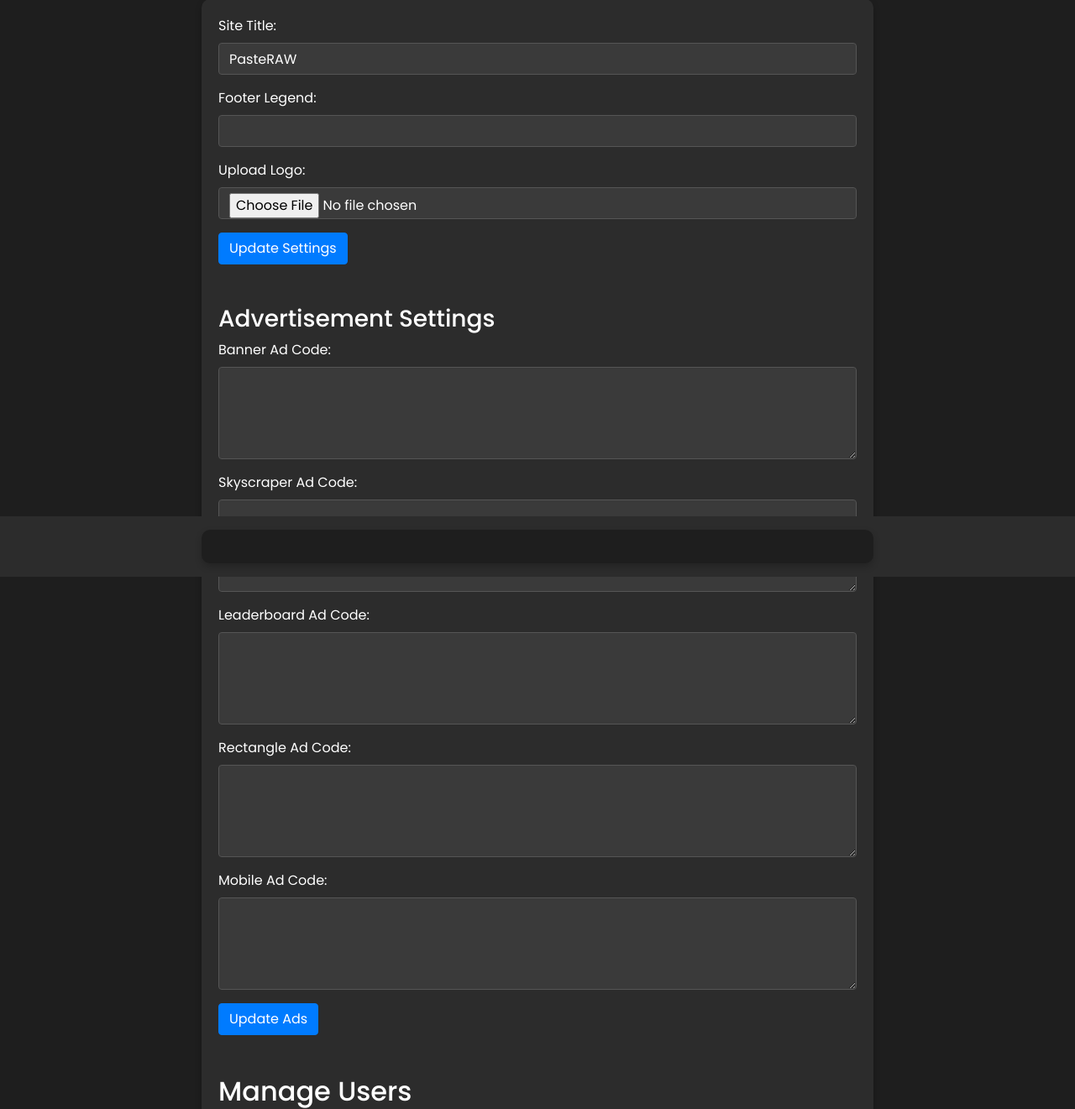
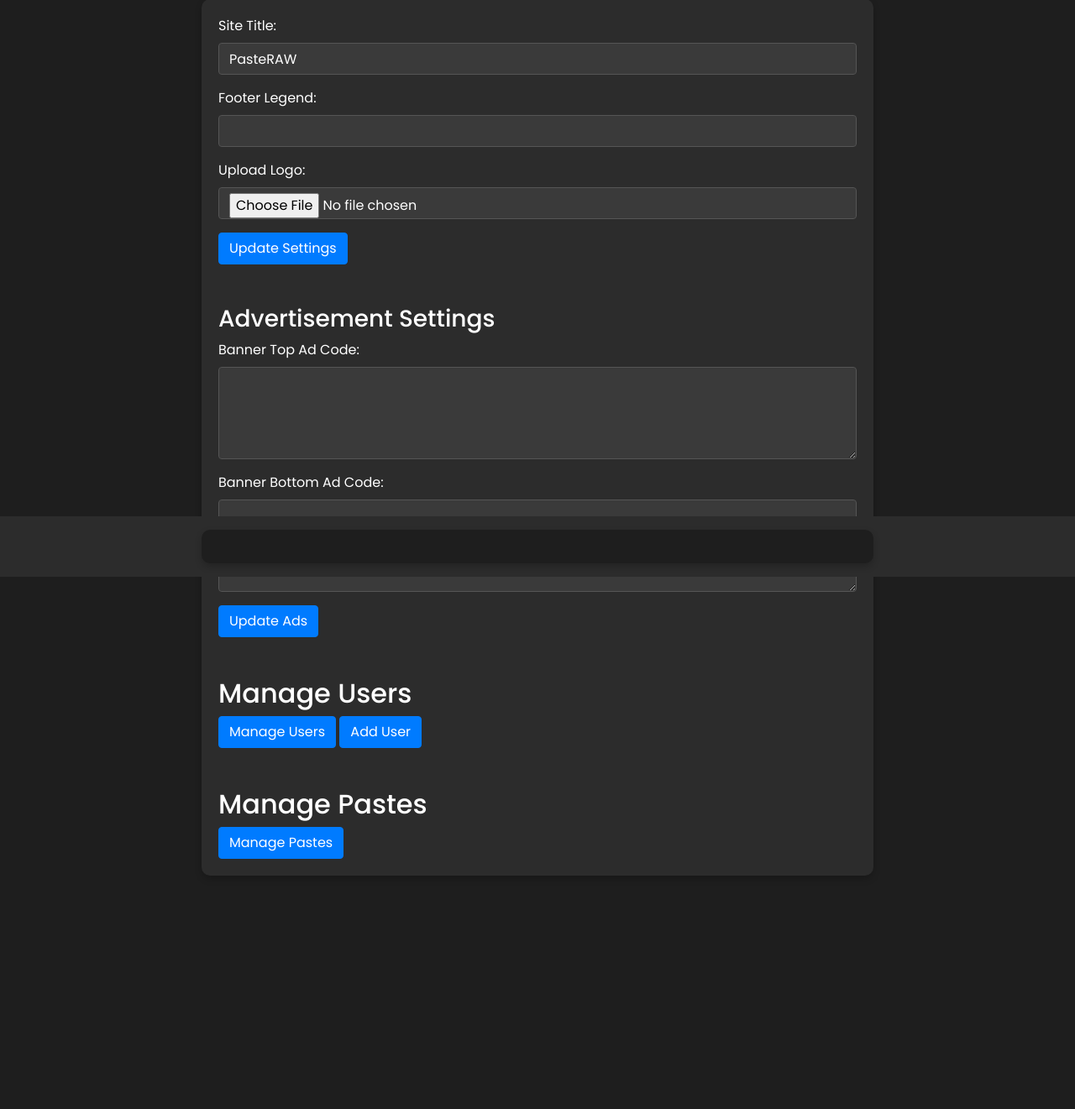
Before and after one commit to javiermzelaya/PasteRAW, a PHP site: page /admin_panel.php in a window 1280 px wide. Shown: the part 113-1434 px from the top of the page at 84% size. After the commit the page ends 1156 px from the top, so only its background shows below. Run offline with PHP 8.4, Linux system fonts and the light colour scheme; the visitor is signed in with stand-in values (Sample User, id 1); data comes from the database, SQL or seed files in the repository; a stand-in replaces the project's code that opens the database connection.

Commit message:
Update admin_panel.php

```diff
--- a/admin_panel.php
+++ b/admin_panel.php
@@ -58,7 +58,7 @@ if ($_SERVER['REQUEST_METHOD'] === 'POST') {
 
     // Manejar la actualización de los anuncios
     if (isset($_POST['update_ads'])) {
-        $ad_types = ['banner', 'skyscraper', 'leaderboard', 'rectangle', 'mobile'];
+        $ad_types = ['banner_top', 'banner_bottom'];
         foreach ($ad_types as $type) {
             if (isset($_POST["ad_code_$type"])) {
                 $ad_code = $_POST["ad_code_$type"];
@@ -115,7 +115,7 @@ if ($_SERVER['REQUEST_METHOD'] === 'POST') {
         <h3 class="mt-5">Advertisement Settings</h3>
         <form action="admin_panel.php" method="post">
             <?php
-        $ad_types = ['banner' => 'Banner', 'skyscraper' => 'Skyscraper', 'leaderboard' => 'Leaderboard', 'rectangle' => 'Rectangle', 'mobile' => 'Mobile'];
+            $ad_types = ['banner_top' => 'Banner Top', 'banner_bottom' => 'Banner Bottom'];
             foreach ($ad_types as $type => $label): ?>
                 <div class="form-group">
                     <label for="ad_code_<?= $type ?>"><?= $label ?> Ad Code:</label>
@@ -124,6 +124,7 @@ if ($_SERVER['REQUEST_METHOD'] === 'POST') {
             <?php endforeach; ?>
             <button type="submit" name="update_ads" class="btn btn-primary">Update Ads</button>
         </form>
+
         <div class="mt-5">
             <h2>Manage Users</h2>
             <a href="manage_users.php" class="btn btn-primary">Manage Users</a> <a href="add_user.php" class="btn btn-primary">Add User</a>
```
Lines whose indentation alone changed are shown as unchanged.
